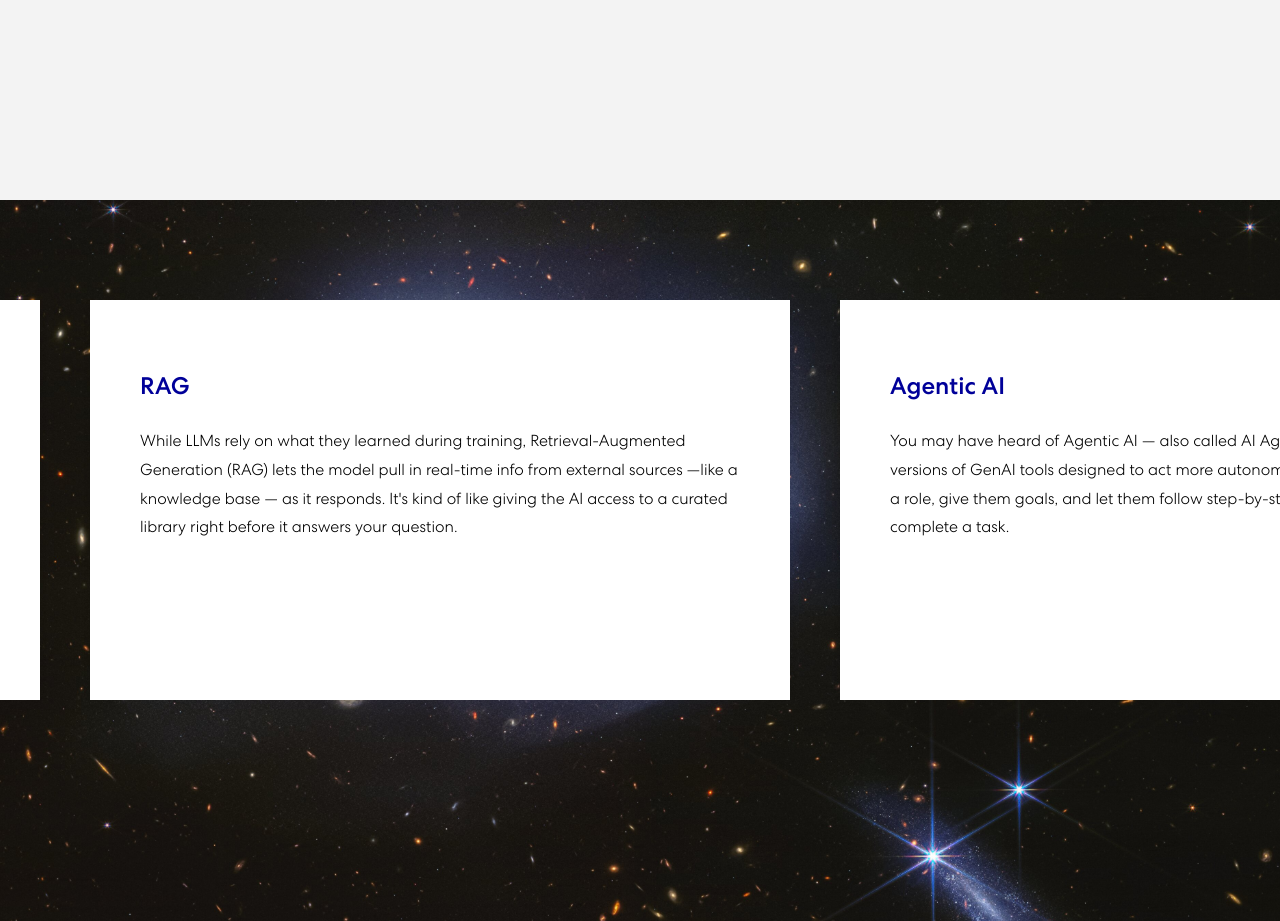
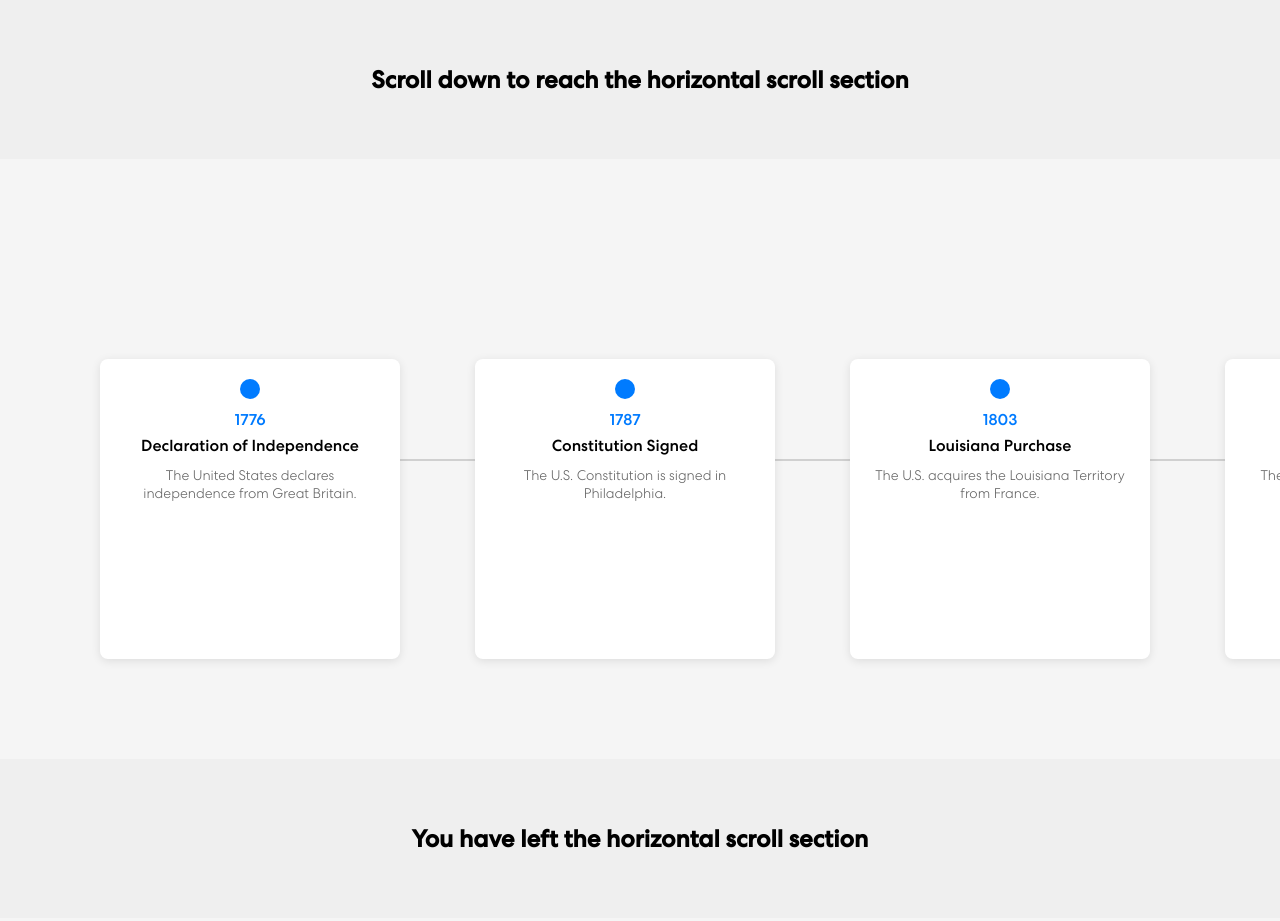
Before and after one commit to s-shenton/horizontal-scroll, a plain HTML site: page index.html in a window 1280 px wide. Shown: the top 921 px of the page. Drawn offline with Linux system fonts and the light colour scheme; files whose address does not match are found by name.

Commit message:
handle merge conflict

```diff
--- a/index.html
+++ b/index.html
@@ -3,33 +3,187 @@
 <head>
     <meta charset="UTF-8">
     <meta name="viewport" content="width=device-width, initial-scale=1.0">
-    <title>Horizontal Scroll Section</title>
-    <link rel="stylesheet" href="styles.css"> <!-- Add this line to link your external CSS file -->
+    <title>Vertical Scroll with Horizontal Timeline</title>
+    <style>
+        @font-face {
+            font-family: 'CentraNo2';
+            src: url('fonts/CentraNo2-Light.woff2') format('woff2'),
+                 url('fonts/CentraNo2-Light.woff') format('woff');
+            font-weight: 300;
+            font-style: normal;
+        }
+
+        @font-face {
+            font-family: 'CentraNo2';
+            src: url('fonts/CentraNo2-Medium.woff2') format('woff2'),
+                 url('fonts/CentraNo2-Medium.woff') format('woff');
+            font-weight: 500;
+            font-style: normal;
+        }
+
+        * {
+            box-sizing: border-box;
+            margin: 0;
+            padding: 0;
+        }
+
+        body {
+            font-family: 'CentraNo2', Arial, sans-serif;
+            font-weight: 300;
+            overflow-x: hidden;
+            background-color: #f5f5f5;
+        }
+
+        .bumper-section {
+            text-align: center;
+            padding: 64px 16px;
+            background-color: #efefef;
+        }
+
+        .horizontal-section {
+            height: 600px; /* Increased height */
+            overflow-x: scroll;
+            overflow-y: hidden;
+            position: relative;
+        }
+
+        .cards-container {
+            display: inline-flex;
+            height: 100%;
+            padding: 200px 0; /* Increased vertical padding */
+            position: relative;
+            margin-left: 100px;
+        }
+
+        .timeline-line {
+            position: absolute;
+            top: 50%;
+            left: 0;
+            right: 0;
+            height: 2px;
+            background-color: #d0d0d0;
+            z-index: 0;
+        }
+
+        .timeline-card {
+            flex: 0 0 auto;
+            height: 300px;
+            width: 300px;
+            background-color: #ffffff;
+            margin-right: 75px;
+            border-radius: 8px;
+            box-shadow: 0 2px 10px rgba(0,0,0,0.1);
+            text-align: center;
+            padding: 20px;
+            position: relative;
+            z-index: 1;
+        }
+
+        .timeline-card:last-child {
+            margin-right: 100px;
+        }
+
+        .timeline-dot {
+            width: 20px;
+            height: 20px;
+            border-radius: 50%;
+            background-color: #007bff;
+            margin: 0 auto 10px;
+            position: relative;
+            z-index: 2;
+        }
+
+        .timeline-date {
+            font-weight: 500;
+            margin-bottom: 5px;
+            color: #007bff;
+        }
+
+        .timeline-title {
+            font-weight: 500;
+            margin-bottom: 10px;
+        }
+
+        .timeline-description {
+            font-size: 14px;
+            color: #666;
+            font-weight: 300;
+        }
+    </style>
 </head>
 <body>
-    <div class="bumper"></div>
-
-    <section class="horizontal-section">
-        <div class="sticky-wrapper">
-            <div class="element-wrapper">
-                <div class="element">
-                    <h2 class="element-title">Fine-tuning</h2>
-                    <p class="element-body">Fine-tuning makes an LLM more useful in specific domains by training them on curated content, like our policies or product FAQs, so they deliver more relevant results.</p>
+    <main>
+        <section class="bumper-section">
+            <h2>Scroll down to reach the horizontal scroll section</h2>
+        </section>
+        <section class="horizontal-section">
+            <div class="cards-container">
+                <div class="timeline-line"></div>
+                <div class="timeline-card">
+                    <div class="timeline-dot"></div>
+                    <div class="timeline-date">1776</div>
+                    <div class="timeline-title">Declaration of Independence</div>
+                    <div class="timeline-description">The United States declares independence from Great Britain.</div>
                 </div>
-                <div class="element">
-                    <h2 class="element-title">RAG</h2>
-                    <p class="element-body">While LLMs rely on what they learned during training, Retrieval-Augmented Generation (RAG) lets the model pull in real-time info from external sources —like a knowledge base — as it responds. It's kind of like giving the AI access to a curated library right before it answers your question.</p>
+                <div class="timeline-card">
+                    <div class="timeline-dot"></div>
+                    <div class="timeline-date">1787</div>
+                    <div class="timeline-title">Constitution Signed</div>
+                    <div class="timeline-description">The U.S. Constitution is signed in Philadelphia.</div>
                 </div>
-                <div class="element">
-                    <h2 class="element-title">Agentic AI</h2>
-                    <p class="element-body">You may have heard of Agentic AI — also called AI Agents. These are specialized versions of GenAI tools designed to act more autonomously. You can assign them a role, give them goals, and let them follow step-by-step logic to help you complete a task.</p>
+                <div class="timeline-card">
+                    <div class="timeline-dot"></div>
+                    <div class="timeline-date">1803</div>
+                    <div class="timeline-title">Louisiana Purchase</div>
+                    <div class="timeline-description">The U.S. acquires the Louisiana Territory from France.</div>
+                </div>
+                <div class="timeline-card">
+                    <div class="timeline-dot"></div>
+                    <div class="timeline-date">1865</div>
+                    <div class="timeline-title">Civil War Ends</div>
+                    <div class="timeline-description">The American Civil War comes to an end.</div>
+                </div>
+                <div class="timeline-card">
+                    <div class="timeline-dot"></div>
+                    <div class="timeline-date">1969</div>
+                    <div class="timeline-title">Moon Landing</div>
+                    <div class="timeline-description">Neil Armstrong becomes the first person to walk on the moon.</div>
                 </div>
             </div>
-        </div>
-    </section>
+        </section>
+        <section class="bumper-section">
+            <h2>You have left the horizontal scroll section</h2>
+        </section>
+    </main>
 
-    <div class="bumper"></div>
+    <script>
+        const horizontalSection = document.querySelector('.horizontal-section');
+        let isScrolling = false;
+        let startX;
+        let scrollLeft;
 
-    <script src="script.js"></script>
+        horizontalSection.addEventListener('mousedown', (e) => {
+            isScrolling = true;
+            startX = e.pageX - horizontalSection.offsetLeft;
+            scrollLeft = horizontalSection.scrollLeft;
+        });
+
+        window.addEventListener('mousemove', (e) => {
+            if (!isScrolling) return;
+            e.preventDefault();
+            const x = e.pageX - horizontalSection.offsetLeft;
+            const walk = (x - startX) * 2;
+            horizontalSection.scrollLeft = scrollLeft - walk;
+        });
+
+        window.addEventListener('mouseup', () => {
+            isScrolling = false;
+        });
+
+        horizontalSection.addEventListener('wheel', (e) => {
+            e.preventDefault();
+            horizontalSection.scrollLeft += e.deltaY;
+        });
+    </script>
 </body>
 </html>
```
